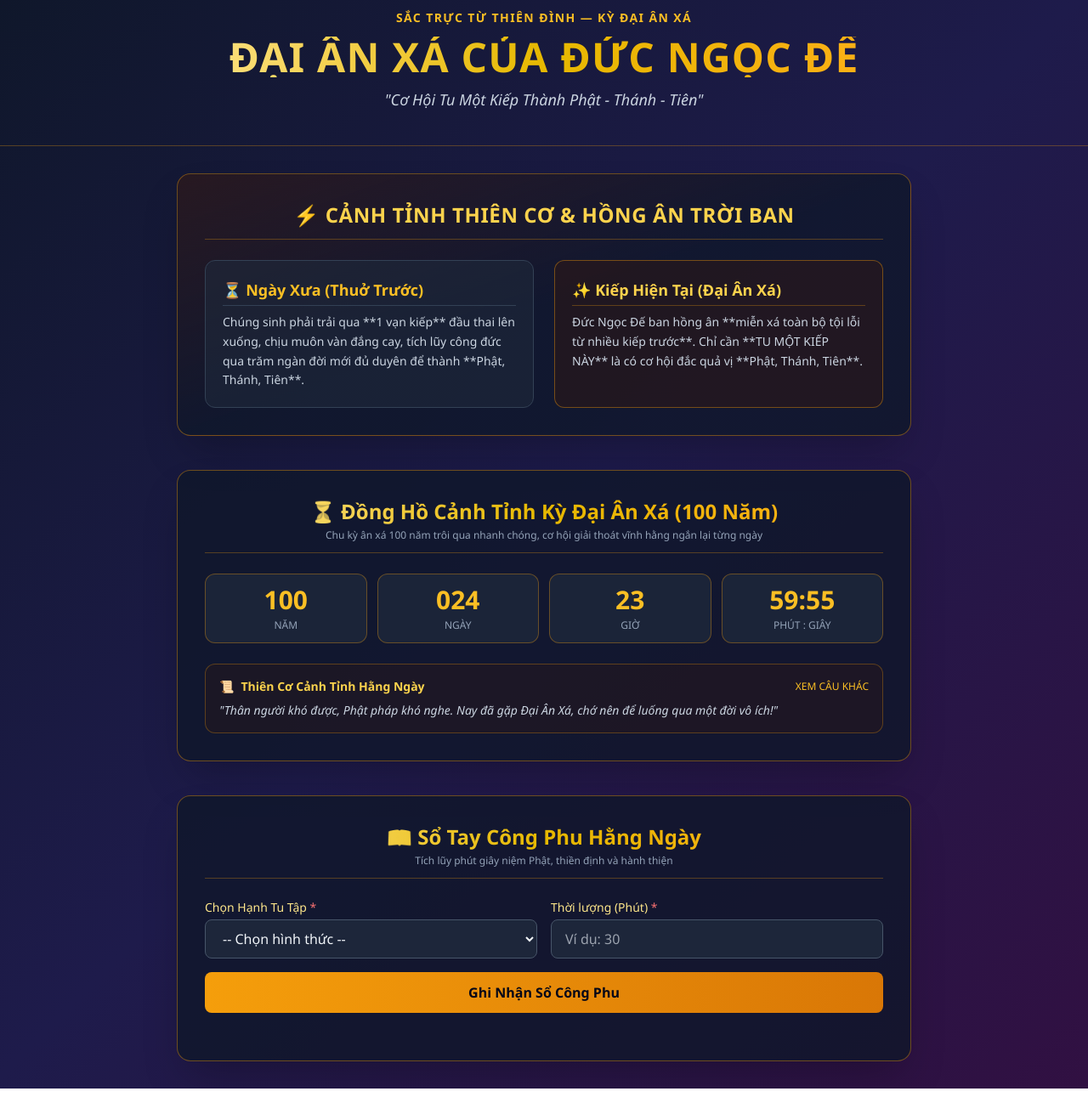
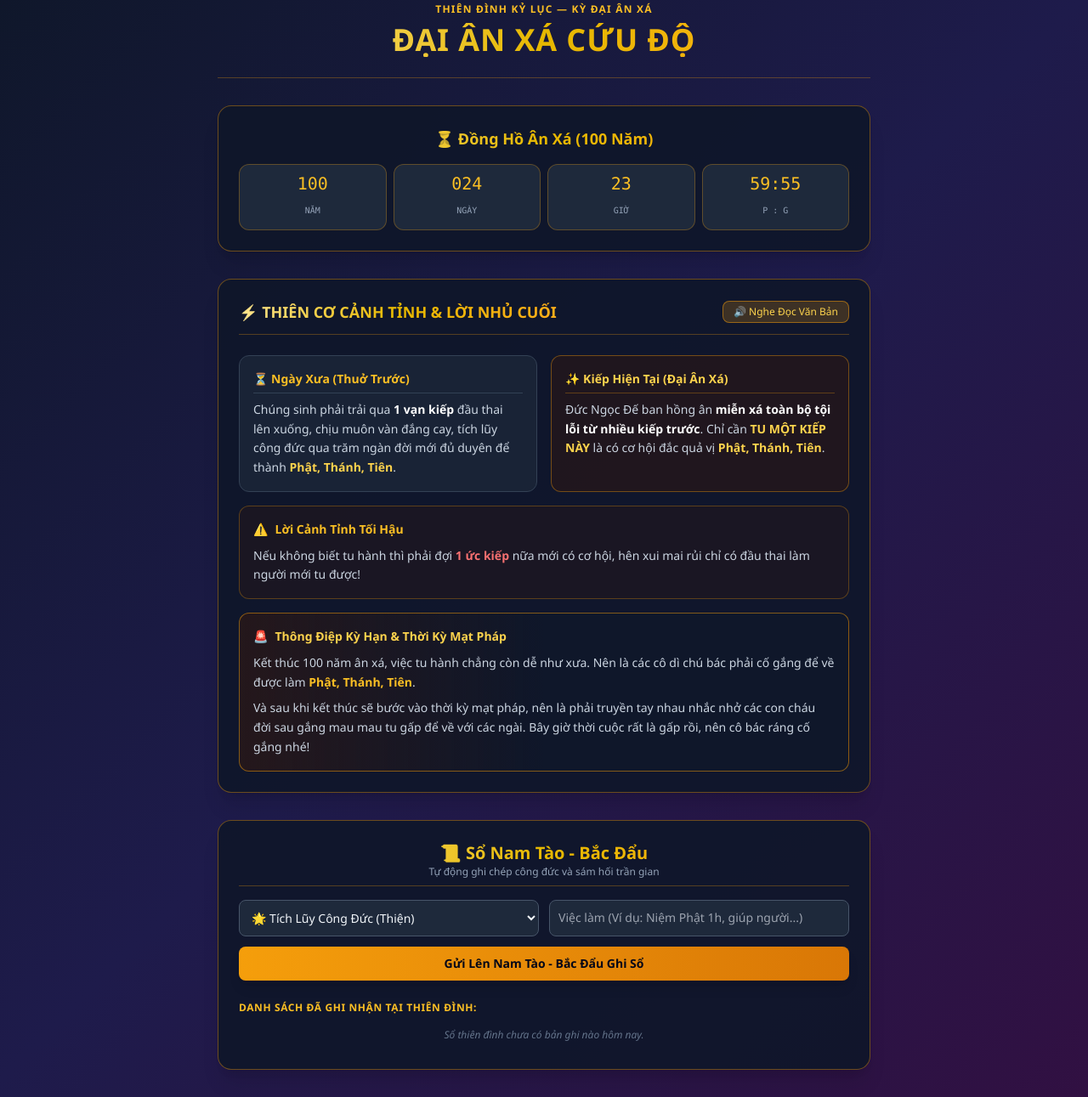
Before and after one commit to khangpanh6851007-hue/Ng-c-, a plain HTML site: page index.html in a window 1280 px wide. Shown: the part 29-1320 px from the top of the page at 85% size. Drawn offline with nearby package versions, Linux system fonts and the light colour scheme.

Commit message:
Add files via upload

```diff
--- a/index.html
+++ b/index.html
@@ -3,7 +3,7 @@
 <head>
     <meta charset="UTF-8">
     <meta name="viewport" content="width=device-width, initial-scale=1.0">
-    <title>Đại Ân Xá Của Đức Ngọc Đế | Nhất Kiếp Thành Đạo</title>
+    <title>Đại Ân Xá Của Đức Ngọc Đế | Sổ Nam Tào - Bắc Đẩu</title>
     <!-- Tailwind CSS CDN -->
     <script src="https://cdn.tailwindcss.com"></script>
     <style>
@@ -19,175 +19,199 @@
         }
     </style>
 </head>
-<body class="min-h-screen flex flex-col justify-between">
+<body class="min-h-screen flex flex-col justify-between p-4 md:p-8">
 
-    <!-- Header / Banner -->
-    <header class="text-center py-10 px-4 border-b border-amber-500/30">
-        <div class="max-w-4xl mx-auto space-y-3">
-            <p class="text-amber-400 font-semibold tracking-widest uppercase text-xs md:text-sm">Sắc Trực Từ Thiên Đình — Kỳ Đại Ân Xá</p>
-            <h1 class="text-3xl md:text-5xl font-extrabold gold-text tracking-wide leading-tight">
-                ĐẠI ÂN XÁ CỦA ĐỨC NGỌC ĐẾ
+    <div class="max-w-3xl mx-auto space-y-8 w-full">
+
+        <!-- Header -->
+        <header class="text-center space-y-2 border-b border-amber-500/30 pb-6">
+            <p class="text-amber-400 font-semibold tracking-widest uppercase text-xs">Thiên Đình Kỷ Lục — Kỳ Đại Ân Xá</p>
+            <h1 class="text-3xl md:text-4xl font-extrabold gold-text tracking-wide">
+                ĐẠI ÂN XÁ CỨU ĐỘ
             </h1>
-            <p class="text-sm md:text-lg text-slate-300 italic">
-                "Cơ Hội Tu Một Kiếp Thành Phật - Thánh - Tiên"
-            </p>
-        </div>
-    </header>
+        </header>
 
-    <!-- Nội dung chính -->
-    <main class="max-w-4xl mx-auto px-4 py-8 space-y-10">
+        <!-- ĐỒNG HỒ ĐẾM NGƯỢC 100 NĂM (Lưu localStorage) -->
+        <section class="bg-slate-900/90 p-6 rounded-2xl border border-amber-500/40 shadow-xl space-y-4">
+            <h2 class="text-lg font-bold gold-text text-center">⏳ Đồng Hồ Ân Xá (100 Năm)</h2>
+            <div class="grid grid-cols-4 gap-2 text-center text-amber-400 font-mono text-lg md:text-xl">
+                <div class="bg-slate-800 p-2 rounded-xl border border-amber-500/30"><span id="y">00</span><br><small class="text-[10px] text-slate-400">NĂM</small></div>
+                <div class="bg-slate-800 p-2 rounded-xl border border-amber-500/30"><span id="d">000</span><br><small class="text-[10px] text-slate-400">NGÀY</small></div>
+                <div class="bg-slate-800 p-2 rounded-xl border border-amber-500/30"><span id="h">00</span><br><small class="text-[10px] text-slate-400">GIỜ</small></div>
+                <div class="bg-slate-800 p-2 rounded-xl border border-amber-500/30"><span id="m">00</span><br><small class="text-[10px] text-slate-400">P : G</small></div>
+            </div>
+        </section>
 
-        <!-- THIÊN CƠ VỀ ĐẠI ÂN XÁ KHAI SÁNG -->
-        <section class="bg-gradient-to-br from-amber-950/40 via-slate-900/80 to-slate-900/80 p-6 md:p-8 rounded-2xl border border-amber-500/40 shadow-2xl space-y-6">
-            <h2 class="text-2xl font-bold text-amber-300 border-b border-amber-500/30 pb-3 text-center uppercase tracking-wide">
-                ⚡ Cảnh Tỉnh Thiên Cơ & Hồng Ân Trời Ban
-            </h2>
+        <!-- THIÊN CƠ, SO SÁNH, LỜI NHỦ & GIỌNG ĐỌC -->
+        <section class="bg-slate-900/90 p-6 rounded-2xl border border-amber-500/40 shadow-xl space-y-6">
+            <div class="flex items-center justify-between border-b border-amber-500/30 pb-3">
+                <h2 class="text-lg font-bold gold-text uppercase">⚡ Thiên Cơ Cảnh Tỉnh & Lời Nhủ Cuối</h2>
+                <button onclick="docThienCo()" class="bg-amber-500/20 hover:bg-amber-500/40 text-amber-300 border border-amber-500/50 px-3 py-1 rounded-lg text-xs flex items-center gap-1 transition">
+                    🔊 Nghe Đọc Văn Bản
+                </button>
+            </div>
 
-            <div class="grid md:grid-cols-2 gap-6">
-                <div class="bg-slate-800/60 p-5 rounded-xl border border-slate-700 space-y-2">
-                    <div class="text-amber-400 font-bold text-lg border-b border-slate-700 pb-1">
-                        ⏳ Ngày Xưa (Thuở Trước)
+            <div id="noiDungThienCo" class="space-y-4 text-sm text-slate-300 leading-relaxed">
+                <!-- Ngày Xưa vs Kiếp Hiện Tại -->
+                <div class="grid md:grid-cols-2 gap-4">
+                    <div class="bg-slate-800/70 p-4 rounded-xl border border-slate-700 space-y-2">
+                        <div class="text-amber-400 font-bold border-b border-slate-700 pb-1">⏳ Ngày Xưa (Thuở Trước)</div>
+                        <p>Chúng sinh phải trải qua <strong class="text-white">1 vạn kiếp</strong> đầu thai lên xuống, chịu muôn vàn đắng cay, tích lũy công đức qua trăm ngàn đời mới đủ duyên để thành <strong class="text-amber-300">Phật, Thánh, Tiên</strong>.</p>
                     </div>
-                    <p class="text-slate-300 text-sm leading-relaxed">
-                        Chúng sinh phải trải qua **1 vạn kiếp** đầu thai lên xuống, chịu muôn vàn đắng cay, tích lũy công đức qua trăm ngàn đời mới đủ duyên để thành **Phật, Thánh, Tiên**.
-                    </p>
+                    <div class="bg-amber-950/30 p-4 rounded-xl border border-amber-500/40 space-y-2">
+                        <div class="text-amber-300 font-bold border-b border-amber-500/30 pb-1">✨ Kiếp Hiện Tại (Đại Ân Xá)</div>
+                        <p>Đức Ngọc Đế ban hồng ân <strong class="text-white">miễn xá toàn bộ tội lỗi từ nhiều kiếp trước</strong>. Chỉ cần <strong class="text-amber-300">TU MỘT KIẾP NÀY</strong> là có cơ hội đắc quả vị <strong class="text-amber-300">Phật, Thánh, Tiên</strong>.</p>
+                    </div>
                 </div>
 
-                <div class="bg-amber-950/30 p-5 rounded-xl border border-amber-500/40 space-y-2">
-                    <div class="text-amber-300 font-bold text-lg border-b border-amber-500/30 pb-1">
-                        ✨ Kiếp Hiện Tại (Đại Ân Xá)
+                <!-- Lời cảnh tỉnh 1 ức kiếp -->
+                <div class="bg-amber-950/20 p-4 rounded-xl border border-amber-500/30 space-y-2">
+                    <div class="text-amber-400 font-bold flex items-center gap-2">
+                        <span>⚠️</span> Lời Cảnh Tỉnh Tối Hậu
                     </div>
-                    <p class="text-slate-300 text-sm leading-relaxed">
-                        Đức Ngọc Đế ban hồng ân **miễn xá toàn bộ tội lỗi từ nhiều kiếp trước**. Chỉ cần **TU MỘT KIẾP NÀY** là có cơ hội đắc quả vị **Phật, Thánh, Tiên**.
+                    <p>Nếu không biết tu hành thì phải đợi <strong class="text-red-400">1 ức kiếp</strong> nữa mới có cơ hội, hên xui mai rủi chỉ có đầu thai làm người mới tu được!</p>
+                </div>
+
+                <!-- Lời nhắn nhủ thời mạt pháp mới thêm -->
+                <div class="bg-gradient-to-r from-amber-950/40 via-slate-900 to-slate-900 p-4 rounded-xl border border-amber-500/50 space-y-2">
+                    <div class="text-amber-300 font-bold flex items-center gap-2">
+                        <span>🚨</span> Thông Điệp Kỳ Hạn & Thời Kỳ Mạt Pháp
+                    </div>
+                    <p>
+                        Kết thúc 100 năm ân xá, việc tu hành chẳng còn dễ như xưa. Nên là các cô dì chú bác phải cố gắng để về được làm <strong class="text-amber-400">Phật, Thánh, Tiên</strong>.
+                    </p>
+                    <p>
+                        Và sau khi kết thúc sẽ bước vào thời kỳ mạt pháp, nên là phải truyền tay nhau nhắc nhở các con cháu đời sau gắng mau mau tu gấp để về với các ngài. Bây giờ thời cuộc rất là gấp rồi, nên cô bác ráng cố gắng nhé!
                     </p>
                 </div>
             </div>
         </section>
 
-        <!-- BỘ ĐẾM THỜI GIAN TU TẬP & THIÊN CƠ CẢNH TỈNH -->
-        <section class="bg-slate-900/80 p-6 md:p-8 rounded-2xl border border-amber-500/40 shadow-2xl space-y-6">
-            <div class="border-b border-amber-500/30 pb-3">
-                <h2 class="text-2xl font-bold gold-text text-center">
-                    ⏳ Đồng Hồ Cảnh Tỉnh Kỳ Đại Ân Xá (100 Năm)
-                </h2>
-                <p class="text-xs text-center text-slate-400 mt-1">Chu kỳ ân xá 100 năm trôi qua nhanh chóng, cơ hội giải thoát vĩnh hằng ngắn lại từng ngày</p>
+        <!-- SỔ NAM TÀO - BẮC ĐẨU (Tự động ghi chép & Phán xét) -->
+        <section class="bg-slate-900/90 p-6 rounded-2xl border border-amber-500/40 shadow-xl space-y-4">
+            <div class="border-b border-amber-500/30 pb-2 text-center">
+                <h2 class="text-xl font-bold gold-text">📜 Sổ Nam Tào - Bắc Đẩu</h2>
+                <p class="text-xs text-slate-400">Tự động ghi chép công đức và sám hối trần gian</p>
             </div>
 
-            <div class="grid grid-cols-2 md:grid-cols-4 gap-3 text-center">
-                <div class="bg-slate-800/80 p-3 rounded-xl border border-amber-500/35">
-                    <div id="countdownYears" class="text-xl md:text-3xl font-extrabold text-amber-400">100</div>
-                    <div class="text-xs text-slate-400 uppercase mt-1">Năm</div>
+            <form id="formNamTao" class="space-y-3">
+                <div class="grid md:grid-cols-2 gap-3">
+                    <select id="loaiGhiChep" class="w-full bg-slate-800 border border-slate-600 rounded-lg p-2.5 text-sm text-slate-100">
+                        <option value="Công Đức">🌟 Tích Lũy Công Đức (Thiện)</option>
+                        <option value="Sám Hối">🙏 Sám Hối Nghiệp Chướng (Trừ tội)</option>
+                    </select>
+                    <input type="text" id="noiDung" placeholder="Việc làm (Ví dụ: Niệm Phật 1h, giúp người...)" required class="w-full bg-slate-800 border border-slate-600 rounded-lg p-2.5 text-sm text-slate-100">
                 </div>
-                <div class="bg-slate-800/80 p-3 rounded-xl border border-amber-500/35">
-                    <div id="countdownDays" class="text-xl md:text-3xl font-extrabold text-amber-400">000</div>
-                    <div class="text-xs text-slate-400 uppercase mt-1">Ngày</div>
-                </div>
-                <div class="bg-slate-800/80 p-3 rounded-xl border border-amber-500/35">
-                    <div id="countdownHours" class="text-xl md:text-3xl font-extrabold text-amber-400">00</div>
-                    <div class="text-xs text-slate-400 uppercase mt-1">Giờ</div>
-                </div>
-                <div class="bg-slate-800/80 p-3 rounded-xl border border-amber-500/35">
-                    <div id="countdownSeconds" class="text-xl md:text-3xl font-extrabold text-amber-400">00</div>
-                    <div class="text-xs text-slate-400 uppercase mt-1">Phút : Giây</div>
-                </div>
-            </div>
+                <button type="submit" class="w-full bg-gradient-to-r from-amber-500 to-amber-600 text-slate-950 font-bold py-2.5 rounded-lg text-sm shadow-lg hover:opacity-90 transition">
+                    Gửi Lên Nam Tào - Bắc Đẩu Ghi Sổ
+                </button>
+            </form>
 
-            <div class="bg-amber-950/20 p-4 rounded-xl border border-amber-500/30 space-y-2">
-                <div class="flex items-center justify-between">
-                    <h3 class="text-amber-300 font-bold text-sm flex items-center gap-2">
-                        <span>📜</span> Thiên Cơ Cảnh Tỉnh Hằng Ngày
-                    </h3>
-                    <button type="button" onclick="doiThienCo()" class="text-xs text-amber-400 hover:underline cursor-pointer">XEM CÂU KHÁC</button>
-                </div>
-                <p id="thienCoText" class="text-slate-300 text-sm italic transition-opacity duration-300">
-                    "Thân người khó được, Phật pháp khó nghe. Nay đã gặp Đại Ân Xá, chớ nên để luống qua một đời vô ích!"
-                </p>
+            <div class="space-y-2 pt-2">
+                <div class="text-xs font-semibold text-amber-400 uppercase tracking-wider">Danh Sách Đã Ghi Nhận Tại Thiên Đình:</div>
+                <ul id="danhSachNamTao" class="space-y-2 max-h-48 overflow-y-auto text-sm text-slate-300"></ul>
             </div>
         </section>
 
-        <!-- SỔ TAY CÔNG PHU HẰNG NGÀY -->
-        <section class="bg-slate-900/80 p-6 md:p-8 rounded-2xl border border-amber-500/40 shadow-2xl space-y-6">
-            <div class="border-b border-amber-500/30 pb-3">
-                <h2 class="text-2xl font-bold gold-text text-center">
-                    📖 Sổ Tay Công Phu Hằng Ngày
-                </h2>
-                <p class="text-xs text-center text-slate-400 mt-1">Tích lũy phút giây niệm Phật, thiền định và hành thiện</p>
-            </div>
+    </div>
 
-            <form id="congPhuForm" onsubmit="ghiNhanCongPhu(event)" class="space-y-4">
-                <div class="grid md:grid-cols-2 gap-4">
-                    <div>
-                        <label for="loaiCongPhu" class="block text-sm font-medium text-amber-200 mb-1">Chọn Hạnh Tu Tập <span class="text-red-400">*</span></label>
-                        <select id="loaiCongPhu" required class="w-full bg-slate-800/90 border border-slate-600 rounded-lg px-4 py-2.5 text-slate-100">
-                            <option value="" disabled selected>-- Chọn hình thức --</option>
-                            <option value="niemPhat">Niệm Phật / Trì Chú</option>
-                            <option value="thienDinh">Thiền Định / Tịnh Tâm</option>
-                            <option value="hanhThien">Làm Việc Thiện</option>
-                        </select>
-                    </div>
-                    <div>
-                        <label for="thoiLuong" class="block text-sm font-medium text-amber-200 mb-1">Thời lượng (Phút) <span class="text-red-400">*</span></label>
-                        <input type="number" id="thoiLuong" min="1" required placeholder="Ví dụ: 30" class="w-full bg-slate-800/90 border border-slate-600 rounded-lg px-4 py-2.5 text-slate-100">
-                    </div>
-                </div>
-                <button type="submit" class="w-full bg-gradient-to-r from-amber-500 to-amber-600 text-slate-950 font-bold py-3 rounded-lg">
-                    Ghi Nhận Sổ Công Phu
-                </button>
-            </form>
-            <div id="danhSachCongPhu" class="space-y-2 text-sm text-slate-300"></div>
-        </section>
-    </main>
-
-    <!-- Script sửa lỗi triệt để đồng hồ đếm ngược -->
     <script>
-        const danhSachThienCo = [
-            "\"Thân người khó được, Phật pháp khó nghe. Nay đã gặp Đại Ân Xá, chớ nên để luống qua một đời vô ích!\"",
-            "\"Mỗi phút giây trôi qua là một bước tiến gần hơn về cõi chết. Hãy tinh tấn niệm Phật, chuyển hóa nghiệp chướng ngay hôm nay.\"",
-            "\"Đức Ngọc Đế từ bi mở hội ân xá, người biết tỉnh ngộ tu hành sẽ thoát khỏi luân hồi đau khổ muôn kiếp.\""
-        ];
-        let indexThienCo = 0;
-
-        function doiThienCo() {
-            indexThienCo = (indexThienCo + 1) % danhSachThienCo.length;
-            const el = document.getElementById('thienCoText');
-            if (el) el.innerText = danhSachThienCo[indexThienCo];
+        // 1. ĐỒNG HỒ ĐẾM NGƯỢC 100 NĂM (Lưu localStorage)
+        const TIME_KEY = 'ngocDe_100y';
+        function getEndTime() {
+            let t = localStorage.getItem(TIME_KEY);
+            if (!t) {
+                t = new Date().getTime() + (100 * 365.25 * 24 * 60 * 60 * 1000);
+                localStorage.setItem(TIME_KEY, t);
+            }
+            return parseInt(t);
         }
 
-        // Đặt cứng thời điểm kết thúc 100 năm tính từ thời điểm hiện tại (tránh lỗi localStorage trên Acode)
-        const targetTime = new Date().getTime() + (100 * 365.25 * 24 * 60 * 60 * 1000);
-
-        function capNhatCountdown() {
-            const now = new Date().getTime();
-            const distance = targetTime - now;
-
+        function updateCountdown() {
+            const distance = getEndTime() - new Date().getTime();
             if (distance > 0) {
                 const totalDays = Math.floor(distance / (1000 * 60 * 60 * 24));
-                const years = Math.floor(totalDays / 365);
-                const days = totalDays % 365;
-                const hours = Math.floor((distance % (1000 * 60 * 60 * 24)) / (1000 * 60 * 60));
-                const minutes = Math.floor((distance % (1000 * 60 * 60)) / (1000 * 60));
-                const seconds = Math.floor((distance % (1000 * 60)) / 1000);
+                const y = Math.floor(totalDays / 365);
+                const d = totalDays % 365;
+                const h = Math.floor((distance % (1000 * 60 * 60 * 24)) / (1000 * 60 * 60));
+                const m = Math.floor((distance % (1000 * 60 * 60)) / (1000 * 60));
+                const s = Math.floor((distance % (1000 * 60)) / 1000);
 
-                const elY = document.getElementById('countdownYears');
-                const elD = document.getElementById('countdownDays');
-                const elH = document.getElementById('countdownHours');
-                const elS = document.getElementById('countdownSeconds');
+                document.getElementById('y').innerText = y;
+                document.getElementById('d').innerText = String(d).padStart(3, '0');
+                document.getElementById('h').innerText = String(h).padStart(2, '0');
+                document.getElementById('m').innerText = `${String(m).padStart(2, '0')}:${String(s).padStart(2, '0')}`;
+            }
+        }
+        setInterval(updateCountdown, 1000);
+        updateCountdown();
 
-                if (elY) elY.innerText = String(years).padStart(2, '0');
-                if (elD) elD.innerText = String(days).padStart(3, '0');
-                if (elH) elH.innerText = String(hours).padStart(2, '0');
-                if (elS) elS.innerText = `${String(minutes).padStart(2, '0')}:${String(seconds).padStart(2, '0')}`;
+        // 2. TÍNH NĂNG GIỌNG ĐỌC VĂN BẢN (Text-to-Speech)
+        function docThienCo() {
+            const textElement = document.getElementById('noiDungThienCo');
+            if (textElement && 'speechSynthesis' in window) {
+                window.speechSynthesis.cancel();
+                const utterance = new SpeechSynthesisUtterance(textElement.innerText);
+                utterance.lang = 'vi-VN';
+                utterance.rate = 0.95;
+                window.speechSynthesis.speak(utterance);
+            } else {
+                alert("Trình duyệt không hỗ trợ giọng đọc văn bản.");
             }
         }
 
-        function ghiNhanCongPhu(e) {
-            e.preventDefault();
-            alert("🙏 Đã ghi nhận công phu thành công!");
+        // 3. SỔ NAM TÀO - BẮC ĐẨU (Lưu trữ localStorage & Tự động phản hồi)
+        const LEDGER_KEY = 'so_nam_tao_bac_dau';
+
+        function renderLedger() {
+            const data = JSON.parse(localStorage.getItem(LEDGER_KEY) || '[]');
+            const ul = document.getElementById('danhSachNamTao');
+
+            if (data.length === 0) {
+                ul.innerHTML = '<li class="text-slate-500 italic text-xs text-center py-2">Sổ thiên đình chưa có bản ghi nào hôm nay.</li>';
+                return;
+            }
+
+            ul.innerHTML = data.map((item, index) => `
+                <li class="bg-slate-800/80 p-3 rounded-lg border border-slate-700 flex justify-between items-center text-xs">
+                    <div>
+                        <span class="font-bold ${item.loai === 'Công Đức' ? 'text-amber-400' : 'text-emerald-400'}">[${item.loai}]</span>
+                        <span class="text-slate-200 ml-1">${item.noiDung}</span>
+                        <div class="text-[10px] text-slate-400 mt-0.5">${item.ngay} - <span class="text-amber-300">Nam Tào Bắc Đẩu đã phê duyệt ✅</span></div>
+                    </div>
+                    <button onclick="xoaMucGhi(${index})" class="text-red-400 hover:text-red-300 px-2 py-1">✕</button>
+                </li>
+            `).join('');
         }
 
-        // Chạy ngay lập tức khi tải trang
-        setInterval(capNhatCountdown, 1000);
-        capNhatCountdown();
+        document.getElementById('formNamTao').onsubmit = (e) => {
+            e.preventDefault();
+            const loai = document.getElementById('loaiGhiChep').value;
+            const noiDung = document.getElementById('noiDung').value;
+            const now = new Date().toLocaleString('vi-VN');
+
+            const data = JSON.parse(localStorage.getItem(LEDGER_KEY) || '[]');
+            data.unshift({ loai, noiDung, ngay: now });
+            localStorage.setItem(LEDGER_KEY, JSON.stringify(data));
+
+            renderLedger();
+            document.getElementById('noiDung').value = '';
+
+            if ('speechSynthesis' in window) {
+                const u = new SpeechSynthesisUtterance("Nam Tào Bắc Đẩu đã ghi vào sổ.");
+                u.lang = 'vi-VN';
+                window.speechSynthesis.speak(u);
+            }
+        };
+
+        function xoaMucGhi(index) {
+            const data = JSON.parse(localStorage.getItem(LEDGER_KEY) || '[]');
+            data.splice(index, 1);
+            localStorage.setItem(LEDGER_KEY, JSON.stringify(data));
+            renderLedger();
+        }
+
+        renderLedger();
     </script>
 </body>
 </html>
```
